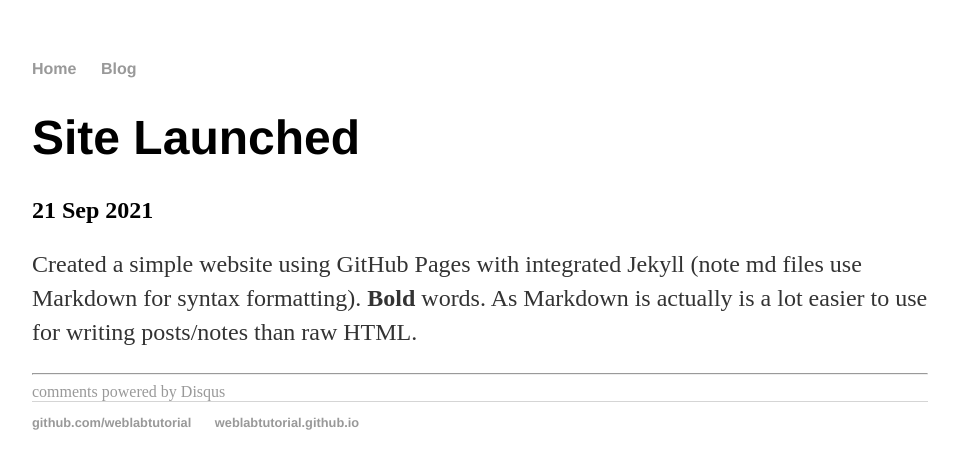
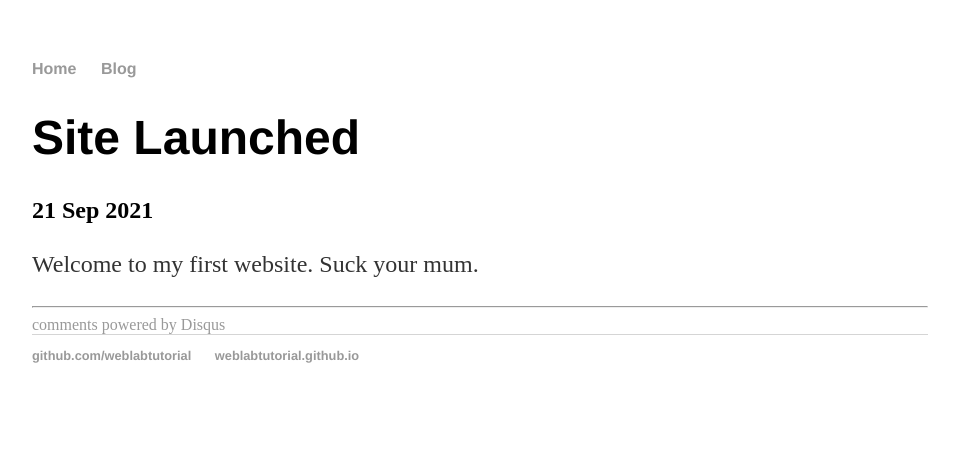
Before and after one commit to aditsuresh/aditsuresh.github.io, a Jekyll site: the page built from _posts/2021-09-21-site-launched.md, in a window 1280 px wide. Shown: the top 469 px of the page, without its empty margins (160-1119 px from the left). Built offline with Jekyll 4.4.1, drawn with Linux system fonts in a browser that asks for light colours; comment, search, counter and statistics services are not loaded.

Commit message:
Update 2021-09-21-site-launched.md

```diff
--- a/_posts/2021-09-21-site-launched.md
+++ b/_posts/2021-09-21-site-launched.md
@@ -3,6 +3,4 @@
 title: "Site Launched "
 date: 2021-09-21
 ---
-Created a simple website using GitHub Pages with integrated Jekyll (note md files use Markdown for syntax
-formatting). **Bold** words. As Markdown is actually is a lot easier to use for writing posts/notes than raw
-HTML.
+Welcome to my first website. Suck your mum.
```
